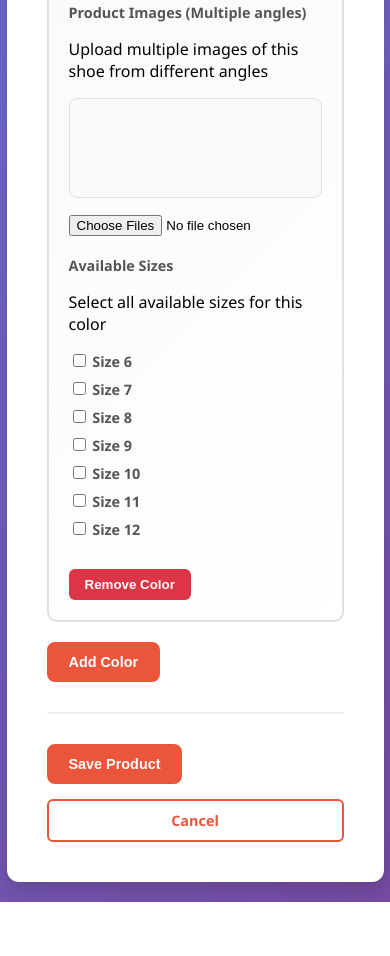
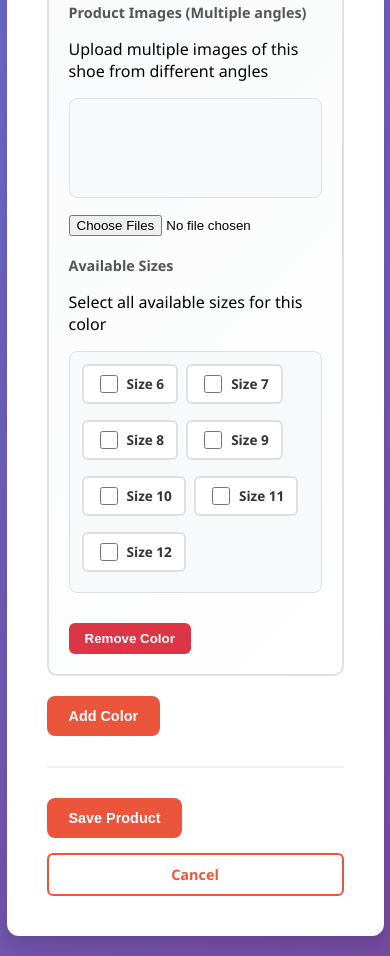
Before and after one commit to kaifgrit/Rifakat-WORK, a plain HTML site: page frontend-admin/product-form.html in a window 390 px wide. Shown: the part 873-1829 px from the top of the page. Before the commit the page ends 1775 px from the top, so only its background shows below. Drawn offline with Linux system fonts and the light colour scheme; sample sign-in values are in the browser's storage.

Commit message:
Enhance size checkbox styles and responsiveness
Added styles for size checkboxes with mobile responsiveness.

```diff
--- a/frontend-admin/style.css
+++ b/frontend-admin/style.css
@@ -562,3 +562,74 @@ hr {
 .btn-remove-image:hover {
   background-color: #c82333; /* darker danger */
 }
+/* ADD THESE STYLES TO THE END OF frontend-admin/style.css */
+
+/* ========== SIZE CHECKBOXES STYLES ========== */
+.size-checkboxes-container {
+  display: flex;
+  flex-wrap: wrap;
+  gap: 12px;
+  padding: 12px;
+  background-color: #f8f9fa;
+  border-radius: 8px;
+  border: 1px solid #e0e0e0;
+}
+
+.size-checkbox-label {
+  display: flex;
+  align-items: center;
+  gap: 6px;
+  padding: 8px 16px;
+  background-color: white;
+  border: 2px solid #e0e0e0;
+  border-radius: 6px;
+  cursor: pointer;
+  transition: all 0.2s ease;
+  user-select: none;
+  min-width: 80px;
+  justify-content: center;
+}
+
+.size-checkbox-label:hover {
+  border-color: var(--primary-color);
+  background-color: rgba(234, 85, 59, 0.05);
+}
+
+.size-checkbox-label input[type="checkbox"] {
+  width: 18px;
+  height: 18px;
+  cursor: pointer;
+  accent-color: var(--primary-color);
+}
+
+.size-checkbox-label span {
+  font-weight: 600;
+  color: var(--text-dark);
+  font-size: 0.9rem;
+}
+
+.size-checkbox:checked + span {
+  color: var(--primary-color);
+}
+
+.size-checkbox-label:has(.size-checkbox:checked) {
+  border-color: var(--primary-color);
+  background-color: rgba(234, 85, 59, 0.1);
+  box-shadow: 0 2px 8px rgba(234, 85, 59, 0.15);
+}
+
+/* Mobile responsive */
+@media (max-width: 640px) {
+  .size-checkboxes-container {
+    gap: 8px;
+  }
+
+  .size-checkbox-label {
+    min-width: 70px;
+    padding: 6px 12px;
+  }
+
+  .size-checkbox-label span {
+    font-size: 0.85rem;
+  }
+}
```
